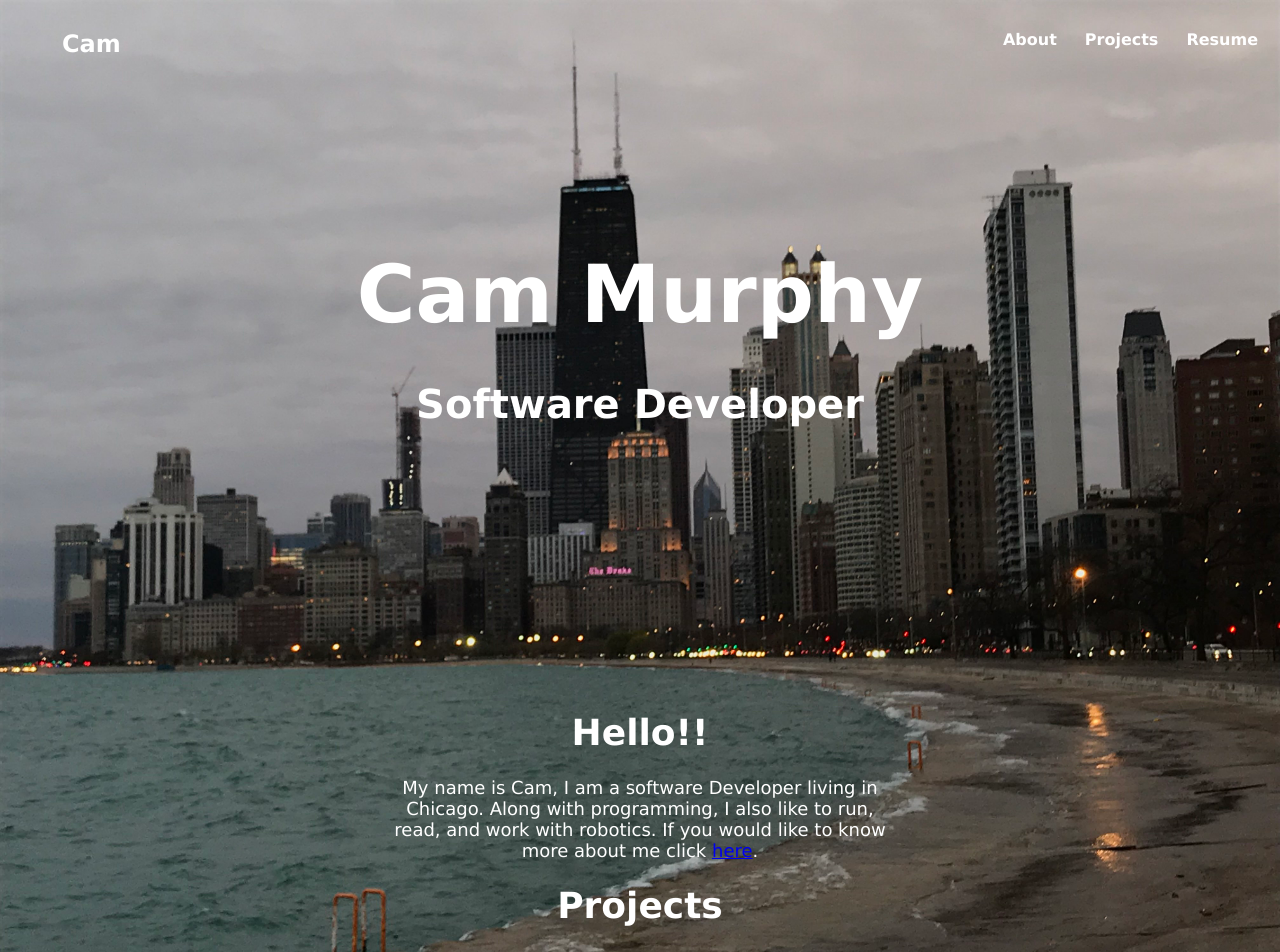
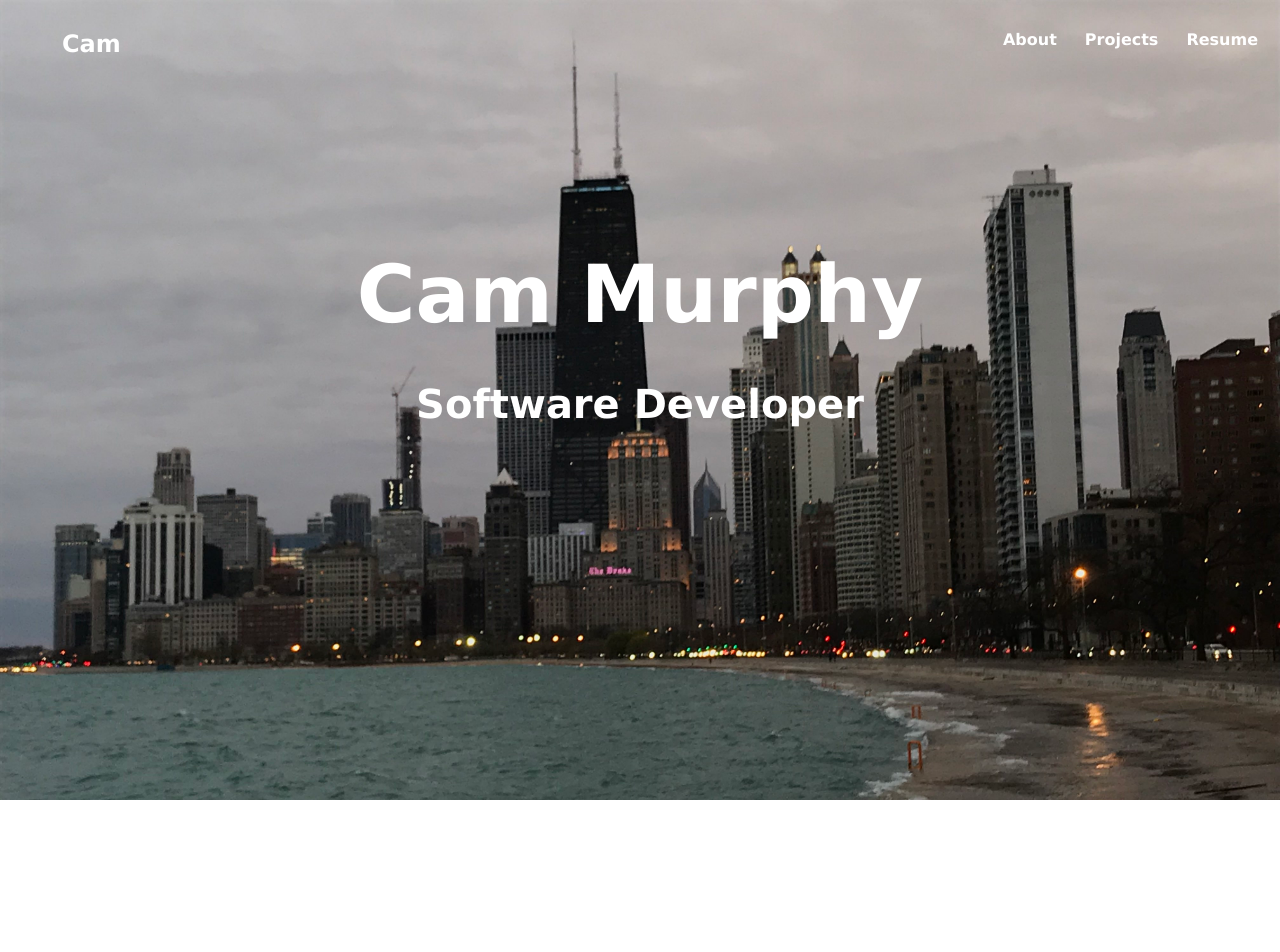
Before and after one commit to CMURPH56/Website, a Vue app: page / in a window 1280 px wide. Shown: the top 952 px of the page. After the commit the page ends 800 px from the top, so only its background shows below. Built offline with nearby package versions, Linux system fonts and the light colour scheme.

Commit message:
updated to be single page homepage no scrolling

```diff
--- a/src/components/HomeLanding.vue
+++ b/src/components/HomeLanding.vue
@@ -1,27 +1,8 @@
 <template>
   <div class="hello">
     <Nav />
-    <Hero />
-
-    <div class="quick-description">
-      <h1> Hello!! </h1>
-      My name is Cam,
-      I am a software Developer living in Chicago.
-      Along with programming, I also like to run, read,
-      and work with robotics. If you would like to
-      know more about me click
-      <router-link to="/about"> here</router-link>.
-    </div>
-
-    <div class="quick-description">
-      <h1> Projects </h1>
-      I like to grow my skills by building things that I
-      like. See some of my favorite projects here.
-    </div>
-    <div class="quick-description">
-      <h1> Skills </h1>
-    </div>
-
+    <h1> Cam Murphy </h1>
+    <h3>  Software Developer </h3>
   </div>
 </template>
 
@@ -52,7 +33,14 @@ export default {
   font-size: 18px;
 }
 .hello h1{
-  color:white;
+  padding-top: 20vh;
+  margin: 0;
+  font-size: 80px;
+  color: white
+}
+.hello h3{
+  color: white;
+  font-size: 40px;
 }
 @media only screen and (min-device-width : 320px) and (max-device-width : 480px) {
   .quick-description {
```
